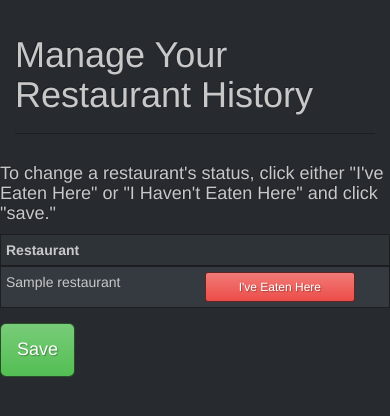
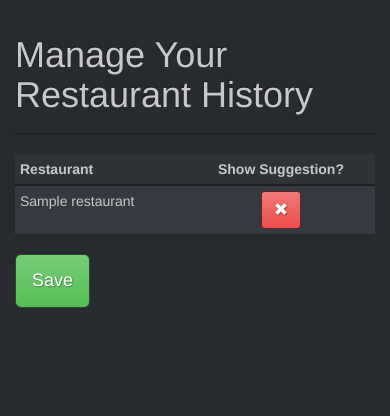
Before and after one commit to MasslessParticle/ShuffleMyDinigDeck, a Django app: page /diningdeck/restaurants/ in a window 390 px wide. Shown: the part 55-471 px from the top of the page. Run offline with Django 3.2, Linux system fonts and the light colour scheme; a user stored in the database is signed in; tables that the repository leaves empty hold one stand-in row (values such as "Sample post"); parts of the project's set-up code (start-up, migrations or seed data) failed here and were passed over; some libraries are stand-ins or nearby versions.

Commit message:
Added favicon. Changed behavior of manage restaurants page to better display on mobile devices. Fixed copy. Fixed manage restaurants save behavior.

```diff
--- a/diningdeck/static/diningdeck/css/detail.css
+++ /dev/null
@@ -1,3 +0,0 @@
-.eaten-btn {
-    width: 150px;
-}
--- a/diningdeck/static/diningdeck/js/detail.js
+++ b/diningdeck/static/diningdeck/js/detail.js
@@ -26,11 +26,11 @@ $(document).ready(
         if($(this).attr('class').indexOf('btn-success') > 0) {
             $(this).removeClass('btn-success');
             $(this).addClass('btn-danger');
-            $(this).html("I've Eaten Here");
+            $(this).html('<span class="glyphicon glyphicon-remove"></span>');
         } else {
             $(this).removeClass('btn-danger');
             $(this).addClass('btn-success');
-            $(this).html("I Haven't Eaten Here");
+            $(this).html('<span class="glyphicon glyphicon-ok"></span>');
         }
 
         event.preventDefault();
@@ -82,6 +82,10 @@ $(document).ready(
                 alert('Request failed');
             }
         });
+
+        $("html").animate({ scrollTop: "0" });
+        $("body").animate({ scrollTop: "0" });
+
         event.preventDefault();
     });
 
--- a/diningdeck/templates/diningdeck/base.html
+++ b/diningdeck/templates/diningdeck/base.html
@@ -24,6 +24,10 @@ Author: Travis Patterson (masslessparticle@gmail.com)
     <meta charset="utf-8">
     <meta http-equiv="X-UA-Compatible" content="IE=edge">
     <meta name="viewport" content="width=device-width, initial-scale=1">
+
+    <link rel="icon"
+      type="image/png"
+      href="{% static 'diningdeck/images/favico.png' %}">
 
     <title>Shuffle My Dining Deck</title>
 
--- a/diningdeck/templates/diningdeck/detail.html
+++ b/diningdeck/templates/diningdeck/detail.html
@@ -20,10 +20,6 @@ Author: Travis Patterson (masslessparticle@gmail.com)
 {% extends 'diningdeck/base.html' %}
 {% load staticfiles %}
 
-{% block css %}
-    <link rel="stylesheet" type="text/css" href="{% static 'diningdeck/css/detail.css' %}">
-{% endblock %}
-
 {% block content %}
     <div class="container">
 
@@ -35,37 +31,39 @@ Author: Travis Patterson (masslessparticle@gmail.com)
             <h1>Manage Your Restaurant History</h1>
         </div>
 
-        <div class="row">
-            <h4>To change a restaurant's status, click either "I've Eaten Here" or "I Haven't Eaten Here" and click
-                "save."</h4>
-        </div>
-        <div class="row">
-            <div class="table-responsive">
+
+
                 <table class="table table-striped table-condensed table-hover">
                     <thead>
                     <th>Restaurant</th>
-                    <th></th>
+                    <th class="text-center">Show Suggestion?</th>
                     </thead>
                     <tbody>
                     {% for restaurant in restaurants %}
                         <tr>
                             <td>{{ restaurant.name }}</td>
                             {% if restaurant.name in user_ate_at %}
-                                <td class="text-center"><a href="#" class=" eaten-btn btn btn-danger btn-sm">I've Eaten
-                                    Here</a></td>
+                                <td class="text-center">
+                                    <a href="#" class="eaten-btn btn btn-danger btn">
+                                        <span class="glyphicon glyphicon-remove"></span>
+                                    </a>
+                                </td>
                             {% else %}
-                                <td class="text-center"><a href="#" class="eaten-btn btn btn-success btn-sm">I Haven't
-                                    Eaten Here</a></td>
+                                <td class="text-center">
+                                    <a href="#" class="eaten-btn btn btn-success btn">
+                                        <span class="glyphicon glyphicon-ok"></span>
+                                    </a>
+                                </td>
                             {% endif %}
                         </tr>
                     {% endfor %}
                     </tbody>
                 </table>
-            </div>
-        </div>
-        <div class="row">
+
+
+
             <a href="#" id="save-button" class="btn btn-success btn-lg">Save</a>
-        </div>
+
     </div>
 
     <form id="save-form">
--- a/diningdeck/templates/diningdeck/index.html
+++ b/diningdeck/templates/diningdeck/index.html
@@ -39,7 +39,7 @@ Author: Travis Patterson (masslessparticle@gmail.com)
         {% endif %}
 
         <div class="page-header">
-            <h1>Shuffle my Dining Deck: <small>your next dining adventure in Denver</small></h1>
+            <h1>Shuffle My Dining Deck<small> Your next dining adventure in Denver</small></h1>
 
 
             {% if name != None %}
@@ -72,11 +72,11 @@ Author: Travis Patterson (masslessparticle@gmail.com)
                     <option value="Congress Park">Congress Park</option>
                     <option value="Denver Metro Area">Denver Metro Area</option>
                     <option value="Downtown">Downtown</option>
+                    <option value="Governor's Park">Governor&#8217;s Park</option>
                     <option value="Highland">Highlands</option>
                     <option value="Jefferson Park">Jefferson Park</option>
                     <option value="LoDo">LoDo</option>
                     <option value="Park Hill">Park Hill</option>
-                    <option value="Governor's Park">Governor&#8217;s Park</option>
                     <option value="Platte Park">Platte Park</option>
                     <option value="South">South</option>
                     <option value="Sunnyside">Sunnyside</option>
```
